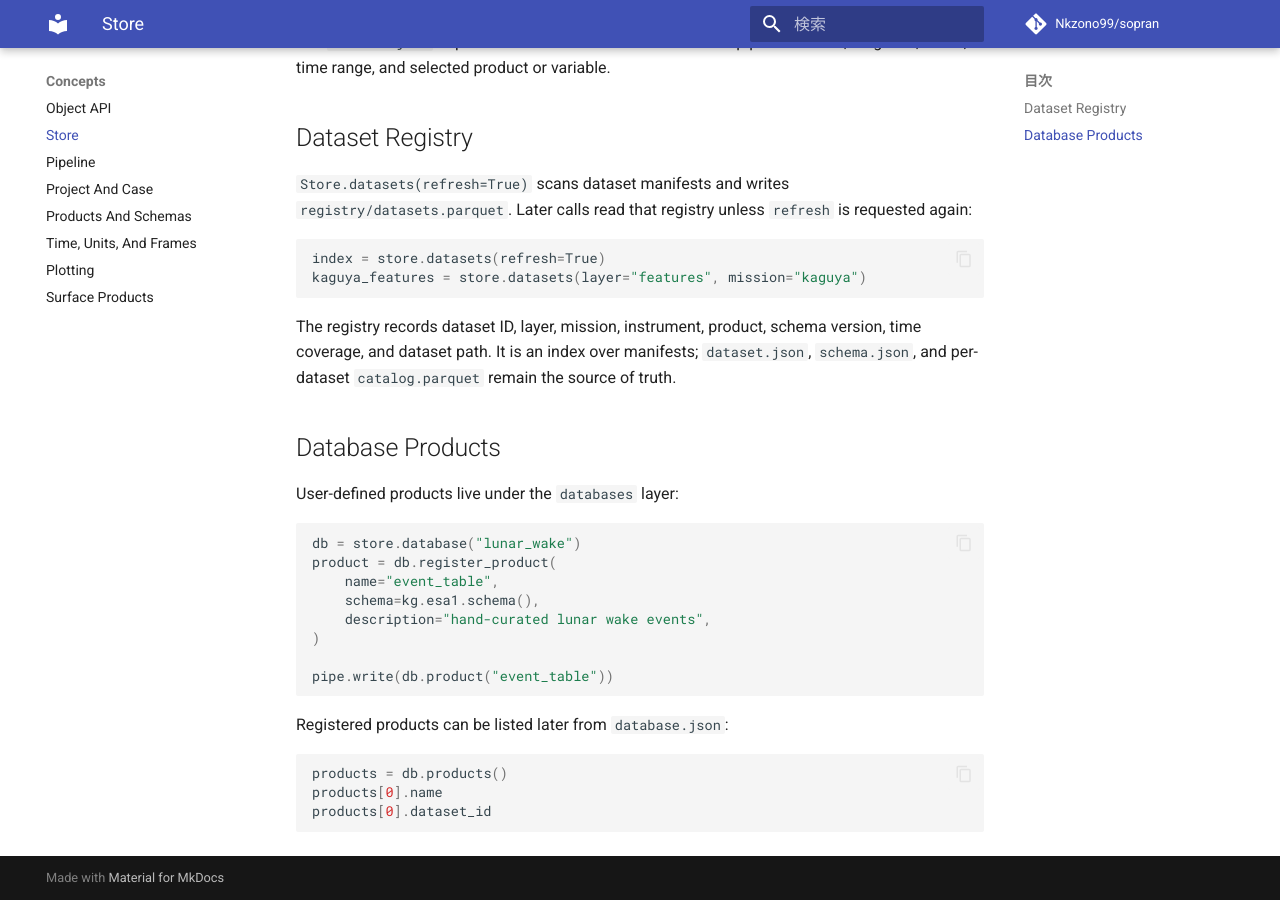
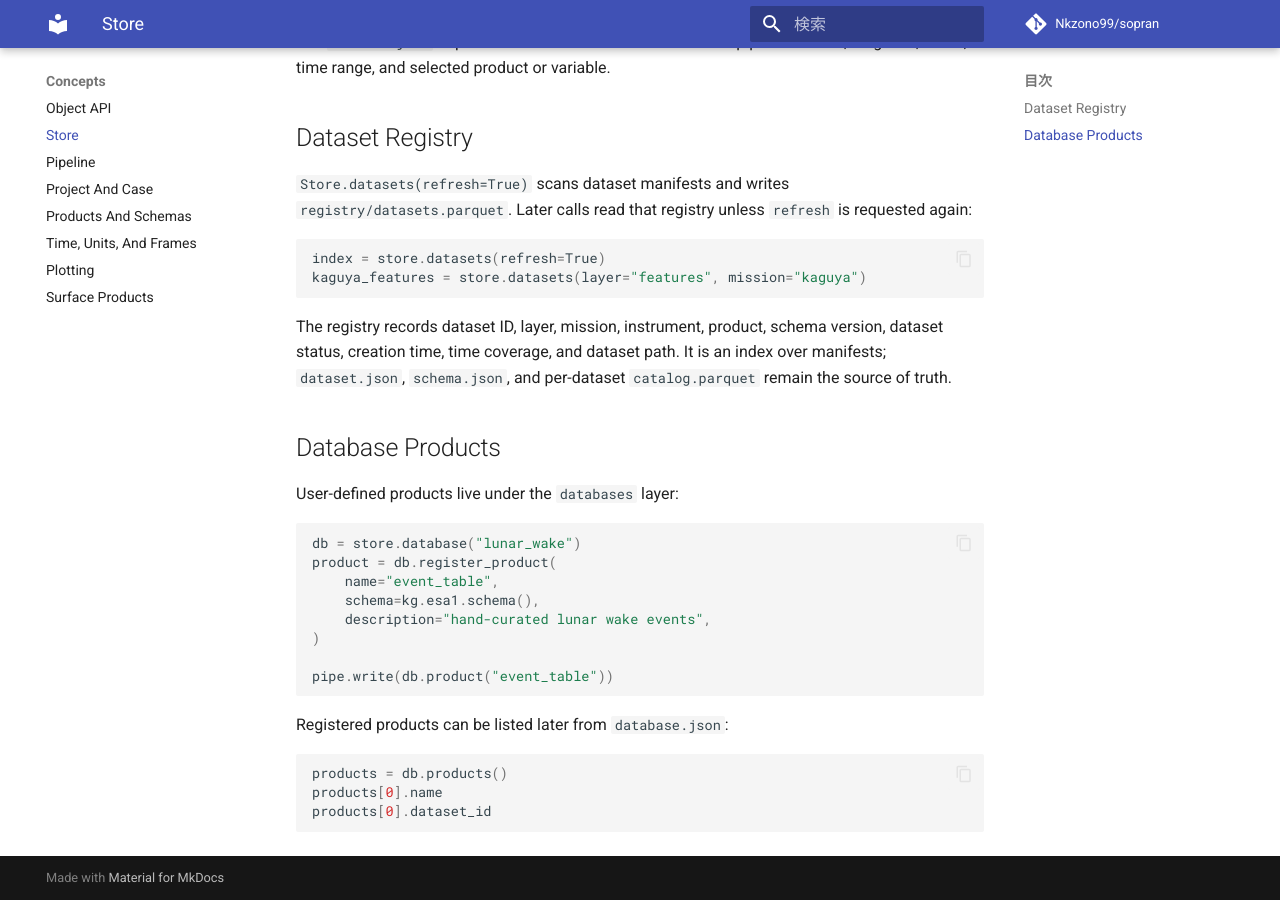
Before and after one commit to Nkzono99/sopran, an MkDocs documentation site: the page built from docs/concepts/store.md, in a window 1280 px wide and 900 px high, scrolled down 954 px. Built offline with MkDocs 1.6.1 and Material for MkDocs 9.7.7, drawn with Linux system fonts in a browser that asks for light colours; comment, search, counter and statistics services are not loaded.

Commit message:
Add lifecycle metadata to dataset registry

````diff
--- a/docs/concepts/store.md
+++ b/docs/concepts/store.md
@@ -55,9 +55,9 @@ kaguya_features = store.datasets(layer="features", mission="kaguya")
 ```
 
 The registry records dataset ID, layer, mission, instrument, product, schema
-version, time coverage, and dataset path. It is an index over manifests;
-`dataset.json`, `schema.json`, and per-dataset `catalog.parquet` remain the
-source of truth.
+version, dataset status, creation time, time coverage, and dataset path. It is
+an index over manifests; `dataset.json`, `schema.json`, and per-dataset
+`catalog.parquet` remain the source of truth.
 
 ## Database Products
 
````
Also changed, not shown: SPEC.md (+1 -1 lines), docs/reference/store-layout.md (+1 -1 lines), 2 other files.
